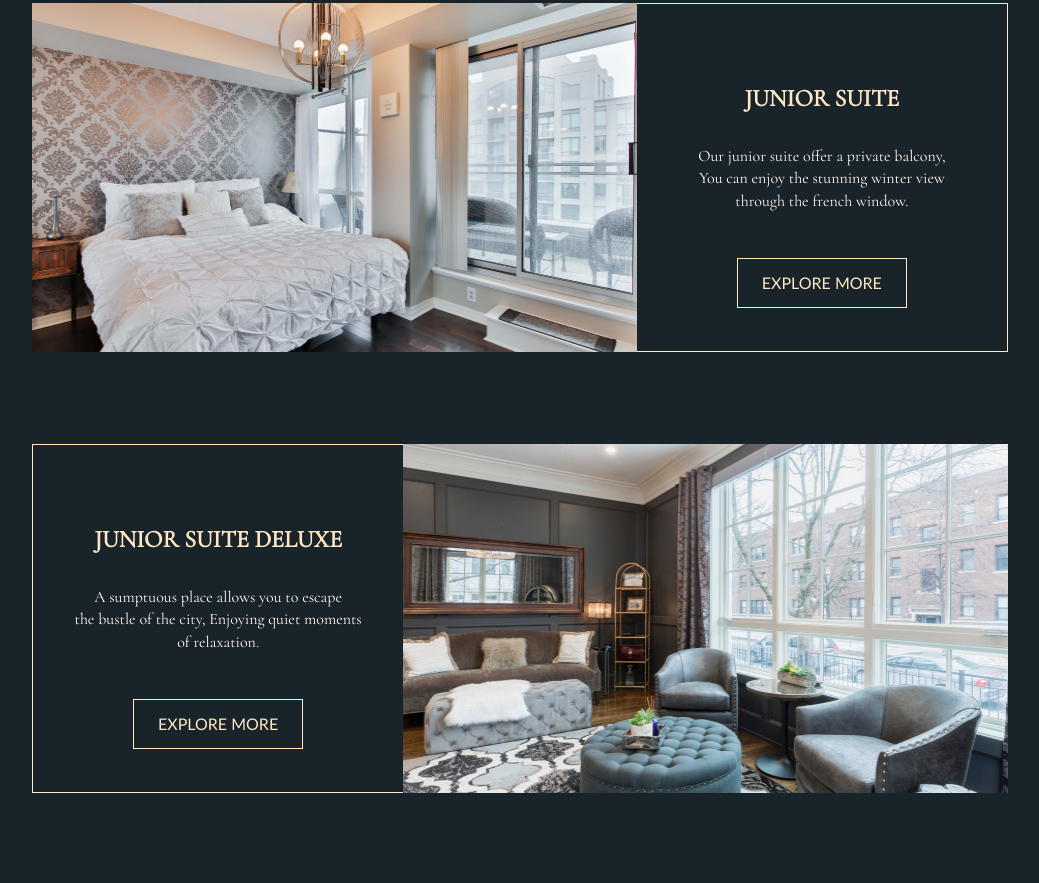
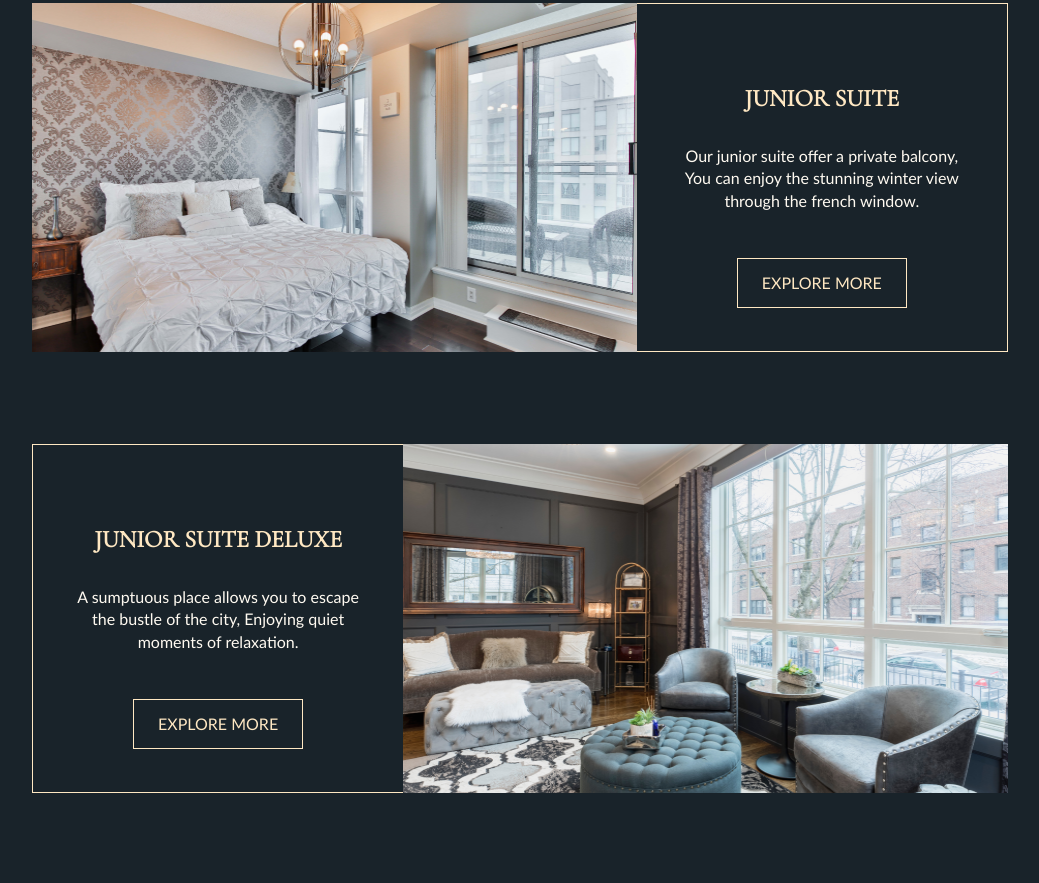
Before and after one commit to hsiang2/Nouvel-Hotel, a plain HTML site: page rooms.html in a window 1280 px wide. Shown: the part 1201-2084 px from the top of the page, without its empty margins (120-1159 px from the left). Drawn offline with nearby package versions, Linux system fonts and the light colour scheme.

Commit message:
suites-content change

```diff
--- a/css/rooms.css
+++ b/css/rooms.css
@@ -121,7 +121,6 @@ select:active, select:hover {color: rgb(96, 124, 120);}
     line-height: 1.4;
     width: 78%;
     font-size: 1.6em;
-    font-family: 'Cormorant Garamond', "Goudy Old Style", Garamond, "Big Caslon", "Times New Roman", serif;
 }
 
 .deluxe-text-block{border-right: none;}
```
